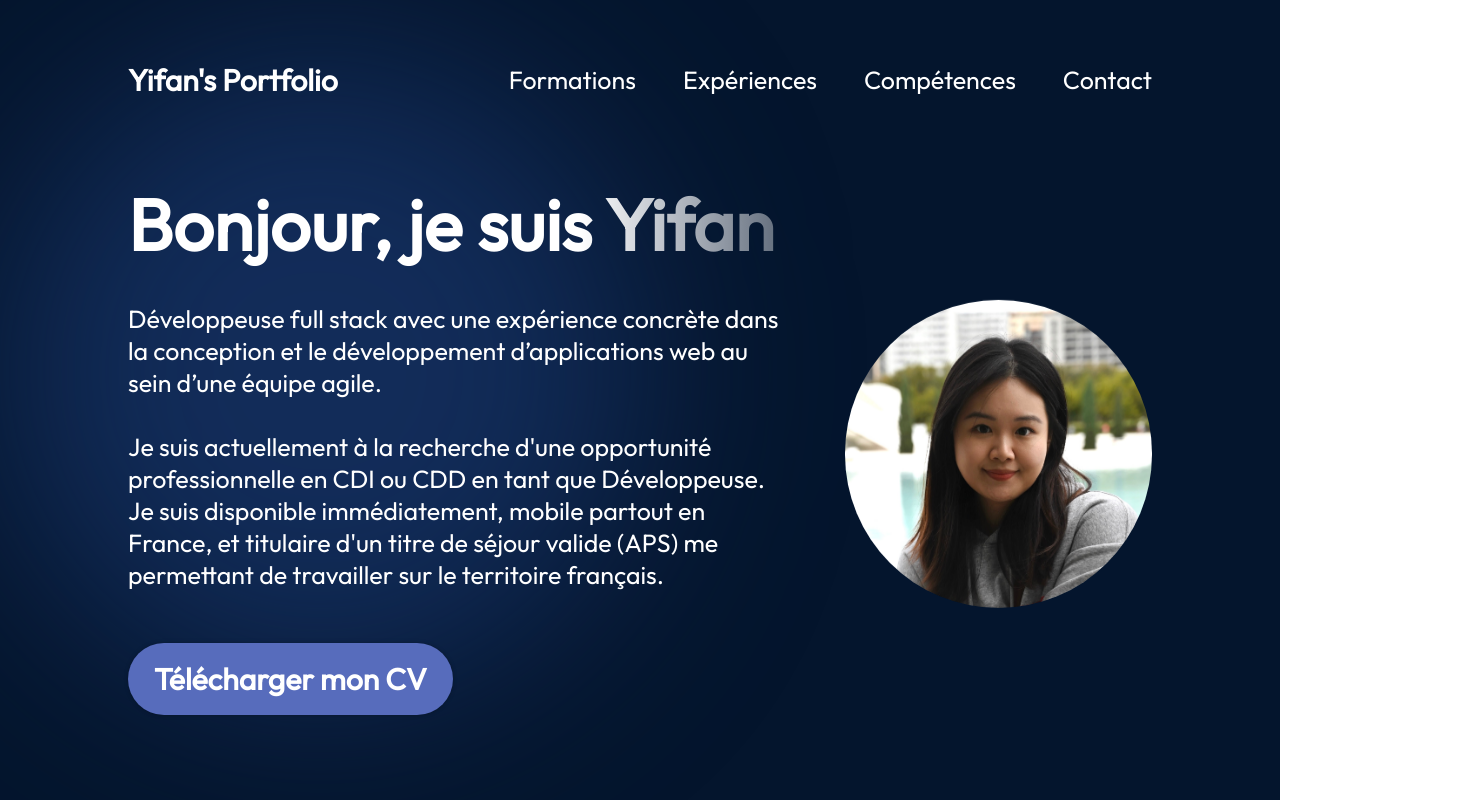
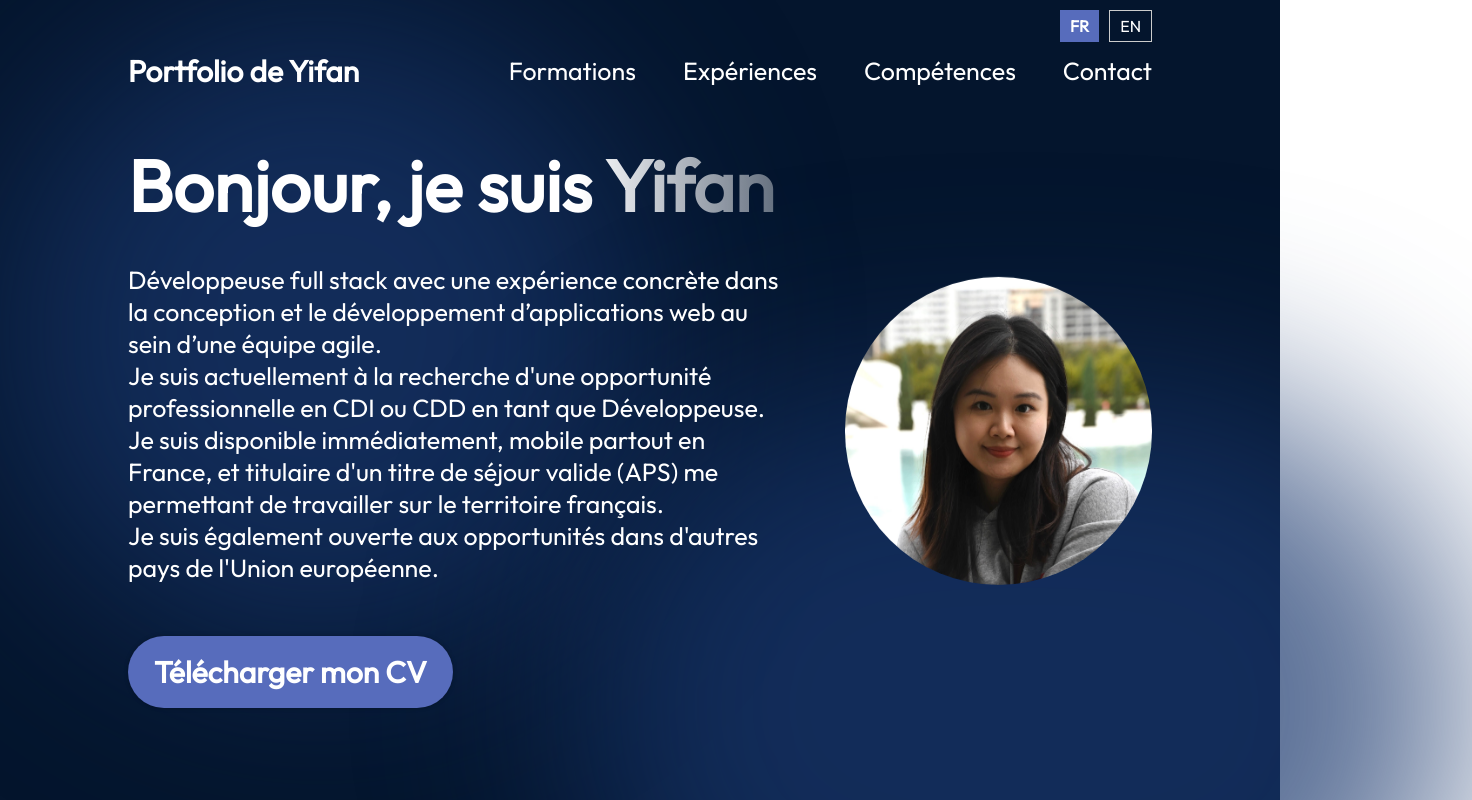
Before and after one commit to Yifan0105/ReactPortfolio, a React (Vite) app: page / in a window 1280 px wide. Shown: the top 800 px of the page, 1472 px wide, since content can reach past the window. Built offline with nearby package versions, Linux system fonts and the light colour scheme.

Commit message:
update i18n for the parts of profil and navbar

```diff
--- a/package.json
+++ b/package.json
@@ -14,8 +14,10 @@
   "dependencies": {
     "@fontsource/outfit": "^5.1.0",
     "@fontsource/roboto": "^5.1.0",
+    "i18next": "^24.0.5",
     "react": "^18.3.1",
-    "react-dom": "^18.3.1"
+    "react-dom": "^18.3.1",
+    "react-i18next": "^15.1.3"
   },
   "devDependencies": {
     "@eslint/js": "^9.15.0",
@@ -30,5 +32,5 @@
     "globals": "^15.12.0",
     "vite": "^6.0.1"
   },
-    "homepage": "https://yifan0105.github.io/ReactPortfolio/"
+  "homepage": "https://yifan0105.github.io/ReactPortfolio/"
 }
--- a/src/App.jsx
+++ b/src/App.jsx
@@ -4,22 +4,25 @@ import {Profil} from './componets/Profil/Profil';
 import {Competences} from './componets/Competences/Competences';
 import {Experiences} from './componets/Experiences/Experiences';
 import {Formations} from './componets/Formations/Formations';
-import {Projets} from './componets/Projets/Projets';
 import {Contact} from './componets/Contact/Contact';
 import {ExperiencesBA} from './componets/ExperiencesBA/ExperiencesBA';
+import React, { useState } from'react';
 
 function App() {
 
+  const [lang, setLang] = useState('fr'); // 默认语言为法语
+
   return (
     <div className={style.App}>
-      <Navbar />
-      <Profil />
-      <Formations />
-      <Experiences />
-      <ExperiencesBA />
-      <Competences />
-      {/* <Projets /> */}
-      <Contact />
+      {/* 传递语言状态和切换语言函数给 Navbar */}
+      <Navbar lang={lang} setLang={setLang} />
+      {/* 将语言状态传递给每个子组件 */}
+      <Profil lang={lang} />
+      <Formations lang={lang} />
+      <Experiences lang={lang} />
+      <ExperiencesBA lang={lang} />
+      <Competences lang={lang} />
+      <Contact lang={lang} />
     </div>
   );
 
--- a/src/componets/Navbar/Navbar.jsx
+++ b/src/componets/Navbar/Navbar.jsx
@@ -1,34 +1,52 @@
-import React ,{useState} from 'react';
+import React, { useState } from 'react';
 import styles from './Navbar.module.css';
+import { translate } from '../../i18n/i18n';  // 导入翻译函数
 
-export const Navbar = () => {
-    // REACT HOOK : State to manage the menu open/close state
+
+
+export const Navbar = ({ lang, setLang }) => {
+    // REACT HOOK: State to manage the menu open/close state
     const [menuOpen, setMenuOpen] = useState(false);
-    // 第一个变量是状态 第二个变量是调整状态的方法 默认情况下为false
-    // 如果setMenuOpen(true)为true
 
     return (
+        <div>
+            {/* 独立的语言切换功能 */}
+            <div className={styles.languageSwitcher}>
+                <button
+                    className={`${styles.langBtn} ${lang === 'fr' ? styles.active : ''}`}
+                    onClick={() => setLang('fr')}
+                >
+                    FR
+                </button>
+                <button
+                    className={`${styles.langBtn} ${lang === 'en' ? styles.active : ''}`}
+                    onClick={() => setLang('en')}
+                >
+                    EN
+                </button>
+            </div>
+
             <nav className={styles.navbar}>
-            <a className={styles.title} >Yifan's Portfolio</a>
-            <div className={styles.menu} >
+                <a className={styles.title}>{translate(lang, 'title')}</a> {/* 动态翻译标题 */}
+                <div className={styles.menu}>
                     <img
                         className={styles.menuBtn}
-                // if menu open true, show close icon
+                        // 如果菜单打开显示关闭图标
                         src={menuOpen ? "./assets/nav/closeIcon.png" : "./assets/nav/menuIcon.png"}
                         alt="menu-button"
-                onClick={() => setMenuOpen(!menuOpen)} // when the menu button is clicked, the menu open/close state will be toggled
+                        onClick={() => setMenuOpen(!menuOpen)} // 点击按钮时切换菜单的显示/隐藏状态
                     />
                     <ul
-                className={`${styles.menuItems} ${menuOpen && styles.menuOpen}`} // if menuopen is ture , it will use the style of styles.menuOpen, else it will use the style of styles.menu
+                        className={`${styles.menuItems} ${menuOpen && styles.menuOpen}`} // 如果菜单打开，应用 menuOpen 样式
                         onClick={() => setMenuOpen(false)}
                     >
-                    <li><a href="#formations">Formations</a></li>
-                    <li><a href="#experiences">Expériences</a></li>
-                    <li><a href="#competences">Compétences</a></li>
-                    {/* <li><a href="#projets">Projets</a></li> */}
-                    <li><a href="#contact">Contact</a></li>
+                        <li><a href="#formations">{translate(lang, 'navbar.formations')}</a></li> {/* 动态翻译菜单项 */}
+                        <li><a href="#experiences">{translate(lang, 'navbar.experiences')}</a></li>
+                        <li><a href="#competences">{translate(lang, 'navbar.competences')}</a></li>
+                        <li><a href="#contact">{translate(lang, 'navbar.contact')}</a></li>
                     </ul>
                 </div>
             </nav>
+        </div>
     );
 };
--- a/src/componets/Navbar/Navbar.module.css
+++ b/src/componets/Navbar/Navbar.module.css
@@ -1,11 +1,34 @@
 @import "../../vars.css";
+
+/* 独立的语言切换部分 */
+.languageSwitcher {
+  display: flex;
+  justify-content: flex-end;
+  padding: 10px 10%;
+  gap: 10px;
+}
+
+.langBtn {
+  font-size: 16px;
+  padding: 5px 10px;
+  border: 1px solid #ccc;
+  background-color: transparent;
+  cursor: pointer;
+  color: var(--color-text);
+}
+
+.langBtn.active {
+  font-weight: bold;
+  color: #fff;
+  background-color: var(--color-primary);
+  border: none;
+}
 
 .navbar {
   position: relative;
   display: flex;
   align-items: center;
   justify-content: space-between;
-  padding-top: 61px;
   z-index: 2;
   margin: 0 10%;
 }
--- a/src/componets/Profil/Profil.jsx
+++ b/src/componets/Profil/Profil.jsx
@@ -1,23 +1,33 @@
-import React from 'react'
-import styles from './Profil.module.css'
+import React from 'react';
+import styles from './Profil.module.css';
+import { translate } from '../../i18n/i18n';
 
-export const Profil = () => {
+export const Profil = ({ lang }) => {
+  const description = translate(lang, 'profil.description');
+  // 根据语言选择对应的简历文件
+  const cvFile = lang === 'fr' ? 'YifanFrCV2024.pdf' : 'YifanEnCV2024.pdf';
+
   return (
-    <section className={styles.container} >
-        <div className={styles.content} >
-            <h1 className={styles.title} >Bonjour, je suis Yifan</h1>
-              <div className={styles.description}>
-                Développeuse full stack avec une expérience concrète dans la conception et le développement d’applications web au sein d’une équipe agile.
-                <br/><br/>
-                Je suis actuellement à la recherche d'une opportunité professionnelle en CDI ou CDD en tant que Développeuse. Je suis disponible immédiatement, mobile partout en France, et titulaire d'un titre de séjour valide (APS) me permettant de travailler sur le territoire français.
-              </div>
-                <a href="YifanCV2024.pdf" download className={styles.contactBtn}>
-                  Télécharger mon CV
-                </a>
+    <section className={styles.container}>
+      <div className={styles.content}>
+        <h1 className={styles.title}>{translate(lang, 'profil.title')}</h1>
+        <div className={styles.description}>
+          {description.split('\n').map((line, index) => (
+            <p key={index}>{line}</p>
+          ))}
         </div>
-        <img src="./assets/profil/profilImage.jpg" alt="profil" className={styles.profilImg} />
-        <div className={styles.topBlur}  />
-        <div className={styles.bottomblur} />
+        {/* 根据语言动态设置简历下载链接 */}
+        <a href={cvFile} download className={styles.contactBtn}>
+          {translate(lang, 'profil.downloadCV')}
+        </a>
+      </div>
+      <img
+        src="./assets/profil/profilImage.jpg"
+        alt={translate(lang, 'profil.altText')}
+        className={styles.profilImg}
+      />
+      <div className={styles.topBlur} />
+      <div className={styles.bottomBlur} />
     </section>
-  )
-}
+  );
+};
--- a/src/componets/Profil/Profil.module.css
+++ b/src/componets/Profil/Profil.module.css
@@ -5,7 +5,7 @@
     display: flex;
     align-items: center;
     justify-content: space-between;
-    margin-top: 80px;
+    margin-top: 50px;
     z-index: 1;
     margin-left: 10%;
     margin-right: 10%;
--- /dev/null
+++ b/src/i18n/en.json
@@ -0,0 +1,15 @@
+{
+    "title": "Yifan's Portfolio",
+    "navbar": {
+      "formations": "Formations",
+      "experiences": "Experiences",
+      "competences": "Skills",
+      "contact": "Contact"
+    },
+    "profil": {
+      "title": "Hello, I am Yifan",
+      "description": "Full-stack developer with hands-on experience in designing and developing web applications within an agile team.\n\nI am currently looking for a professional opportunity as a Developer. I am available immediately, flexible to relocate anywhere in France, and hold a valid residence permit (APS) allowing me to work in France.\n\nI am also open to opportunities across other European Union countries.",
+      "downloadCV": "Download my CV",
+      "altText": "Profile photo"
+    }
+  }
--- /dev/null
+++ b/src/i18n/fr.json
@@ -0,0 +1,15 @@
+{
+  "title": "Portfolio de Yifan",
+  "navbar": {
+    "formations": "Formations",
+    "experiences": "Expériences",
+    "competences": "Compétences",
+    "contact": "Contact"
+  },
+  "profil": {
+    "title": "Bonjour, je suis Yifan",
+    "description": "Développeuse full stack avec une expérience concrète dans la conception et le développement d’applications web au sein d’une équipe agile.\n\nJe suis actuellement à la recherche d'une opportunité professionnelle en CDI ou CDD en tant que Développeuse. Je suis disponible immédiatement, mobile partout en France, et titulaire d'un titre de séjour valide (APS) me permettant de travailler sur le territoire français.\n\nJe suis également ouverte aux opportunités dans d'autres pays de l'Union européenne.",
+    "downloadCV": "Télécharger mon CV",
+    "altText": "Photo de profil"
+  }
+}
--- /dev/null
+++ b/src/i18n/i18n.js
@@ -0,0 +1,16 @@
+import en from './en.json';
+import fr from './fr.json';
+
+const translations = {
+  en,
+  fr,
+};
+
+export function translate(lang, key) {
+  const keys = key.split('.'); // 处理嵌套结构的键
+  let result = translations[lang];
+  for (const k of keys) {
+    result = result?.[k]; // 深度查找
+  }
+  return result || key; // 如果找不到翻译，返回键本身
+}
--- a/src/main.jsx
+++ b/src/main.jsx
@@ -2,6 +2,7 @@ import { StrictMode } from 'react'
 import { createRoot } from 'react-dom/client'
 import './index.css'
 import App from './App.jsx'
+
 
 
 // Import font sources, for use in css
```
Also changed, not shown: 2 other files (tests, documents, lock files or other folders). Lines whose indentation alone changed are shown as unchanged.
